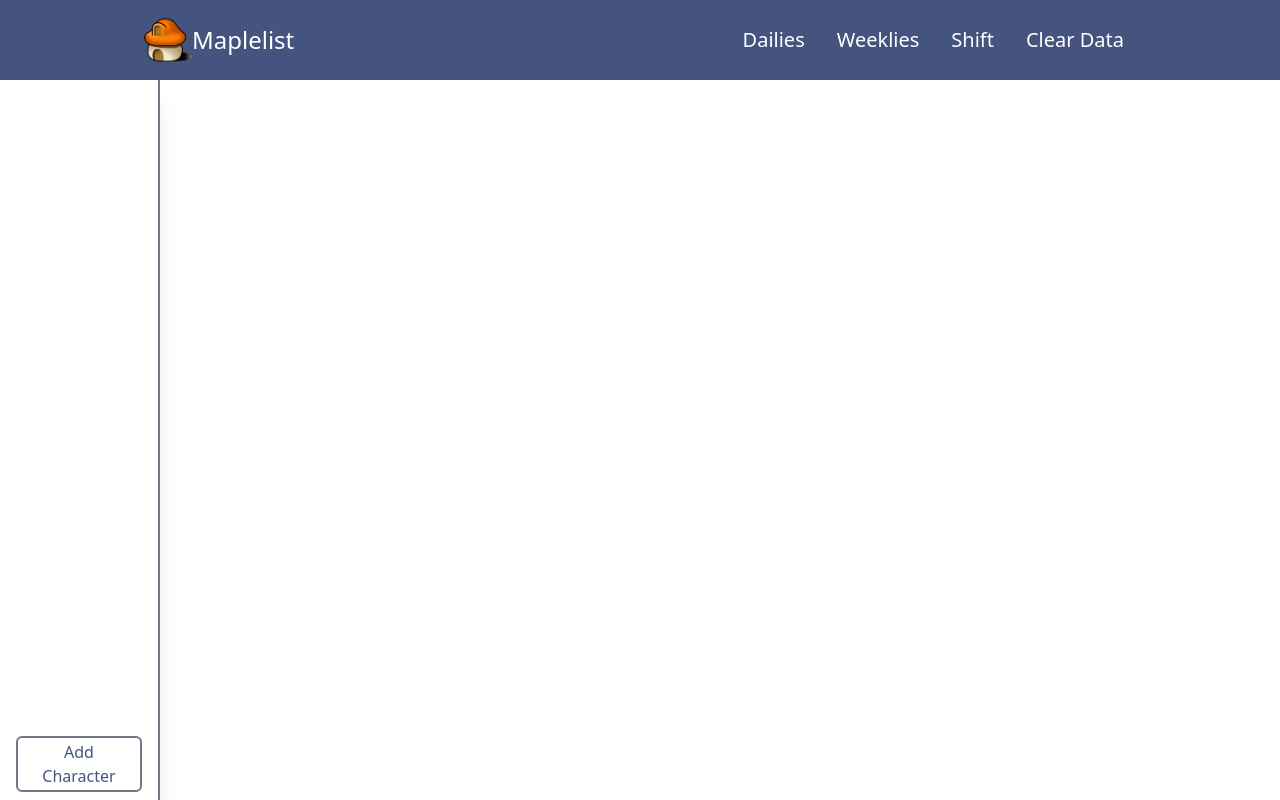
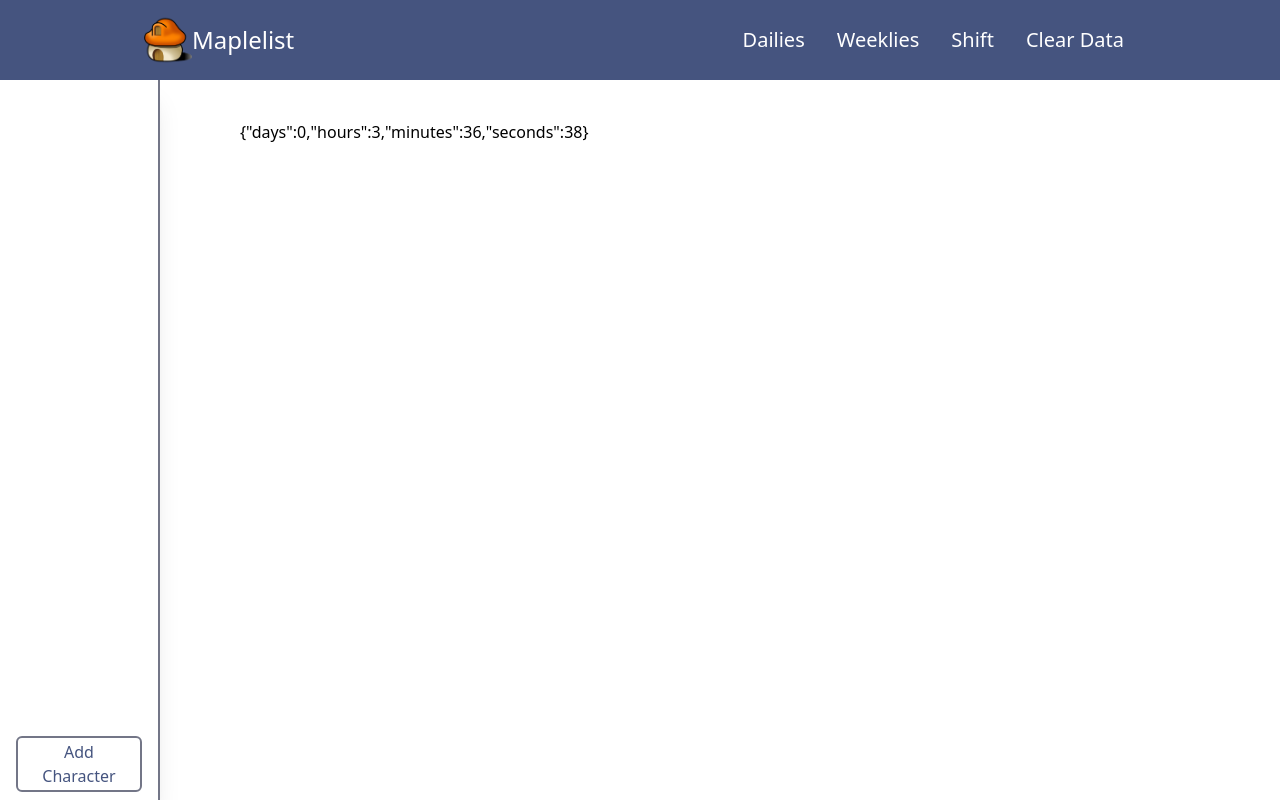
Before and after one commit to ngovictor20/maplestorychecklist, a React (Create React App) app: page / in a window 1280 px wide. Built offline with nearby package versions, Linux system fonts and the light colour scheme; what @tailwindcss/typography would draw is missing.

Commit message:
Updated datefns version, added timer

```diff
--- a/package.json
+++ b/package.json
@@ -15,7 +15,7 @@
     "@types/node": "^14.14.31",
     "@types/react": "^17.0.2",
     "@types/react-dom": "^17.0.1",
-    "date-fns": "^2.18.0",
+    "date-fns": "^2.19.0",
     "date-fns-tz": "^1.1.3",
     "eslint": "^7.20.0",
     "react": "^17.0.1",
--- a/src/components/ContentContainer.tsx
+++ b/src/components/ContentContainer.tsx
@@ -1,11 +1,15 @@
 import React from 'react'
 import ChecklistRenderer from 'components/Checklist/ChecklistRenderer'
+import Timer from 'components/Timer'
 
 const ContentContainer = () => {
     return (
         <div className="py-10 px-20">
 
             <ChecklistRenderer />
+            <div>
+                <Timer/>
+            </div>
         </div>
     )
 }
--- /dev/null
+++ b/src/components/Timer.tsx
@@ -0,0 +1,29 @@
+import React, { useEffect, useState } from 'react'
+import { differenceInMilliseconds, endOfISOWeek, endOfToday } from 'date-fns';
+
+const Timer: React.FC = () => {
+    const calculateTimeLeft = (resetDate: Date) => {
+        const currentDate = new Date();
+        const difference = differenceInMilliseconds(resetDate, currentDate);
+        return {
+            days: Math.floor(difference / (1000 * 60 * 60 * 24)),
+            hours: Math.floor((difference / (1000 * 60 * 60)) % 24),
+            minutes: Math.floor((difference / 1000 / 60) % 60),
+            seconds: Math.floor((difference / 1000) % 60)
+        }
+    }
+    const [timeUntilDailyReset, setTimeUntilDailyReset] = useState(calculateTimeLeft(endOfToday()));
+    useEffect(() => {
+        const timer = setTimeout(() => {
+            setTimeUntilDailyReset(calculateTimeLeft(endOfToday()));
+        }, 1000);
+        return () => clearTimeout(timer);
+    });
+    return (
+        <div>
+            {JSON.stringify(timeUntilDailyReset)}
+        </div>
+    )
+}
+
+export default Timer
```
Also changed, not shown: 1 other file (tests, documents, lock files or other folders).
